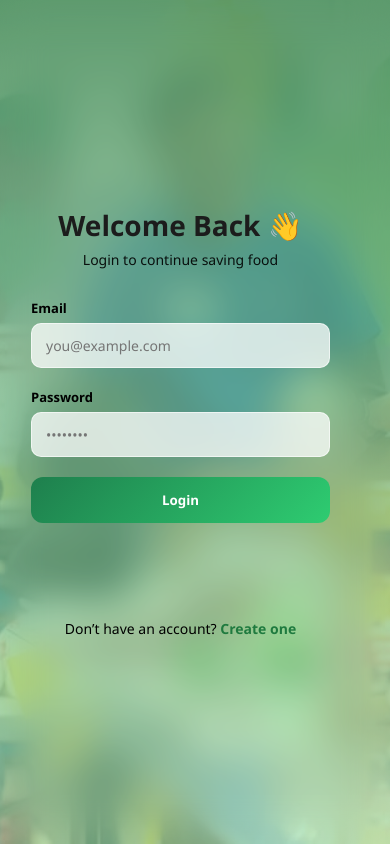
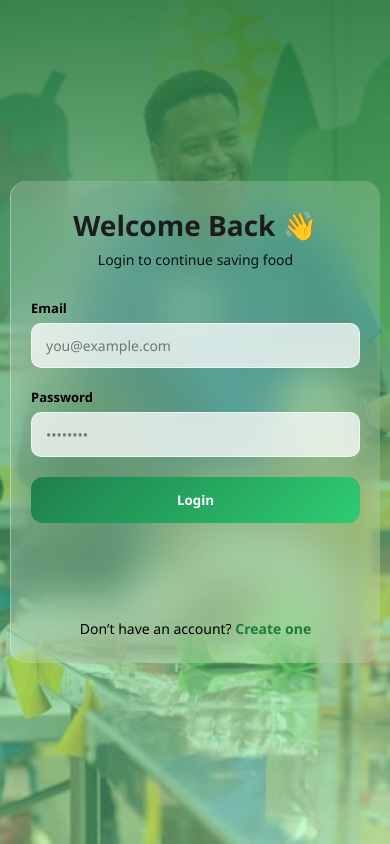
Before and after one commit to DanishSami13/FreshSave, a plain HTML site: page frontend/login.html in a window 390 px wide. Drawn offline with Linux system fonts and the light colour scheme.

Commit message:
fix mobile ui

```diff
--- a/frontend/css/auth.css
+++ b/frontend/css/auth.css
@@ -494,8 +494,9 @@
   body {
     display: flex;
     justify-content: center;
-    align-items: center;
+    align-items: flex-start;   /* ✅ FIX */
     min-height: 100vh;
+    padding-top: 40px;
   }
 
   .auth-container,
@@ -505,6 +506,7 @@
     max-width: 420px;
     margin: 0 auto;
     padding: 20px;
+    margin-top: 20px !important;
   }
 
   form {
@@ -515,3 +517,40 @@
     text-align: center;
   }
 }
+
+@media (max-width: 768px) {
+  .auth-container {
+    margin-top: 0;
+    padding: 24px;
+  }
+}
+
+@media (max-width: 768px) {
+
+  body {
+    display: flex !important;
+    justify-content: center;
+    align-items: center;   /* ✅ center vertically */
+    min-height: 100vh;
+    padding: 20px 10px;
+  }
+
+  .auth-wrapper {
+    position: static !important;
+    display: flex !important;
+    justify-content: center;
+    align-items: center;   /* ✅ center container */
+    width: 100%;
+    height: auto;
+  }
+
+  .auth-glass {
+    width: 100% !important;
+    max-width: 380px;
+    height: auto !important;
+    min-width: 0 !important;
+    padding: 25px 20px !important;
+    border-radius: 16px;
+  }
+
+}
```
Also changed, not shown: 1 other file.
